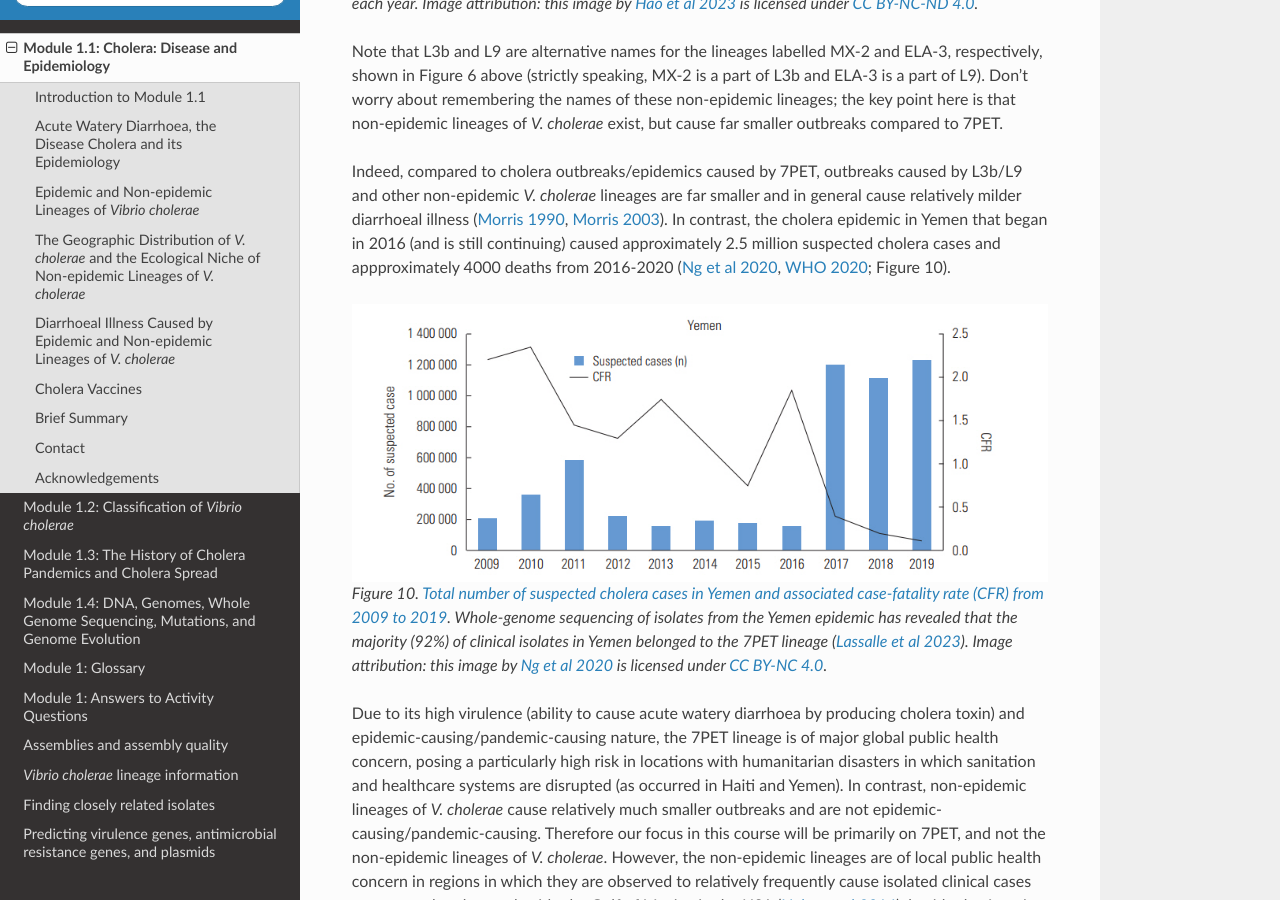
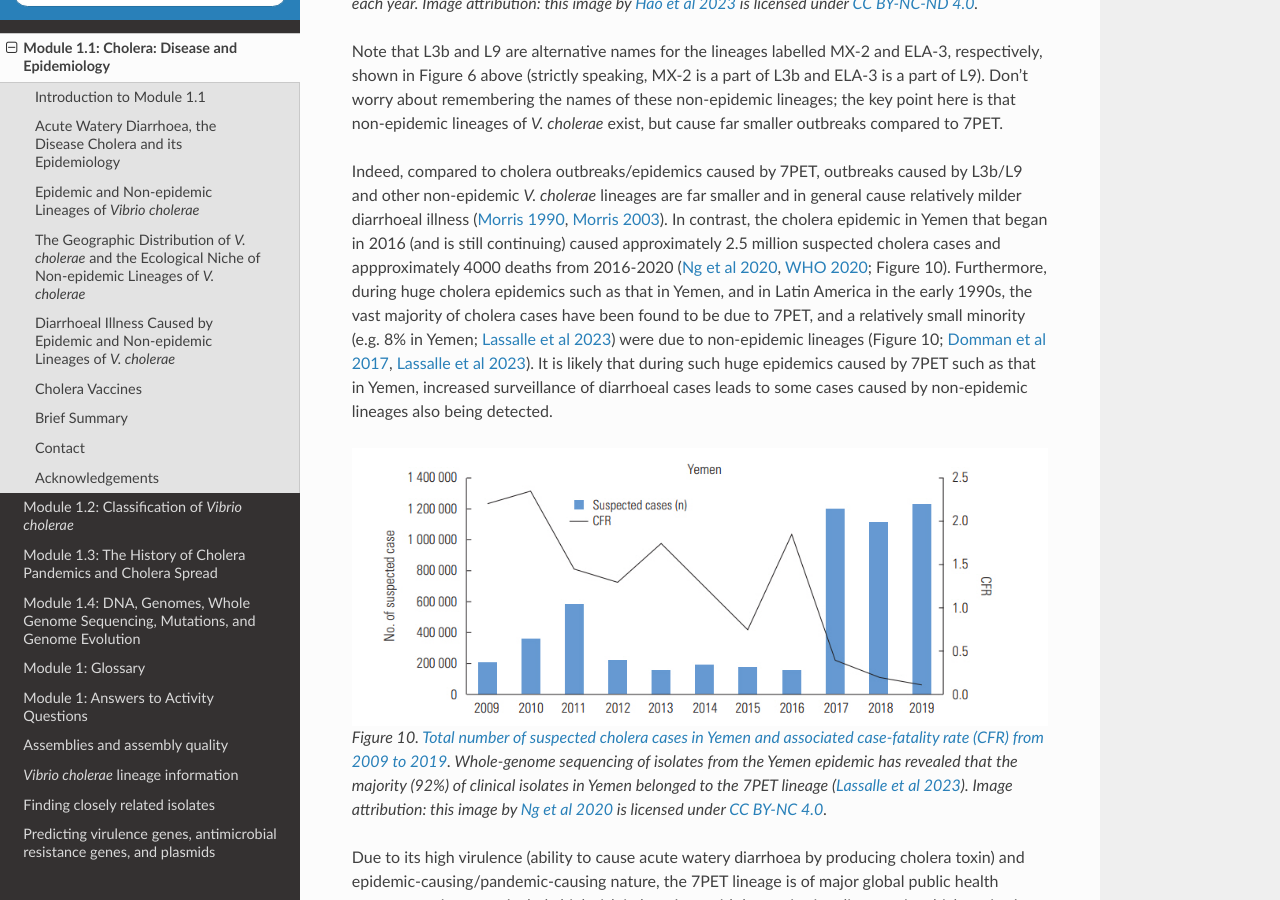
Before and after one commit to avrilcoghlan/cholerabook, a Sphinx documentation site: the page built from docs/source/vibriogenomes.rst, in a window 1280 px wide and 900 px high, scrolled down 10577 px. Built offline with Sphinx 7.4.7 and the Read the Docs theme 2.0.0, drawn with Linux system fonts in a browser that asks for light colours.

Commit message:
Update vibriogenomes.rst

```diff
--- a/docs/source/vibriogenomes.rst
+++ b/docs/source/vibriogenomes.rst
@@ -363,6 +363,11 @@ Indeed, compared to cholera outbreaks/epidemics caused by 7PET, outbreaks caused
 *V. cholerae* lineages are far smaller and in general cause relatively milder diarrhoeal illness (`Morris 1990`_, `Morris 2003`_).
 In contrast, the cholera epidemic in Yemen that began in 2016 (and is still continuing) caused
 approximately 2.5 million suspected cholera cases and appproximately 4000 deaths from 2016-2020 (`Ng et al 2020`_, `WHO 2020`_; Figure 10).
+Furthermore, during huge cholera epidemics such as that in Yemen, and in Latin America in the early 1990s, the vast majority of cholera cases
+have been found to be due to 7PET, and a relatively small minority (e.g. 8% in Yemen; `Lassalle et al 2023`_) were due to non-epidemic lineages
+(Figure 10; `Domman et al 2017`_, `Lassalle et al 2023`_).
+It is likely that during such huge epidemics caused by 7PET such as that in Yemen, increased surveillance of diarrhoeal cases leads to
+some cases caused by non-epidemic lineages also being detected.
 
 .. _Morris 1990: https://pubmed.ncbi.nlm.nih.gov/2286218/
 
@@ -371,6 +376,8 @@ approximately 2.5 million suspected cholera cases and appproximately 4000 deaths
 .. _WHO 2020: https://applications.emro.who.int/docs/WHOEMCSR314E-eng.pdf
 
 .. _Ng et al 2020: https://pubmed.ncbi.nlm.nih.gov/32752599/
+
+.. _Domman et al 2017: https://pubmed.ncbi.nlm.nih.gov/29123068/
 
 .. figure:: YemenCholera2.png
   :width: 800
```
